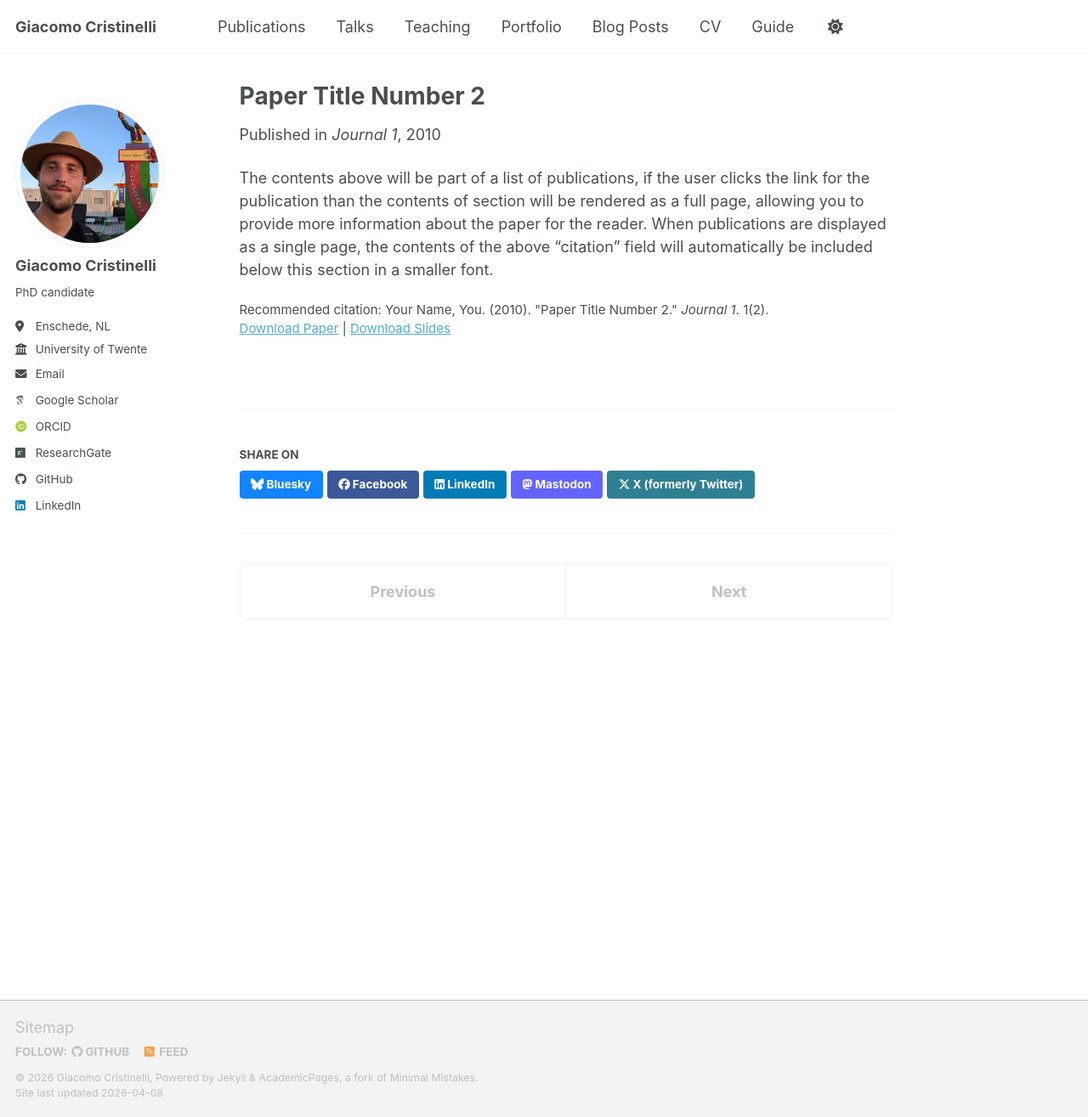
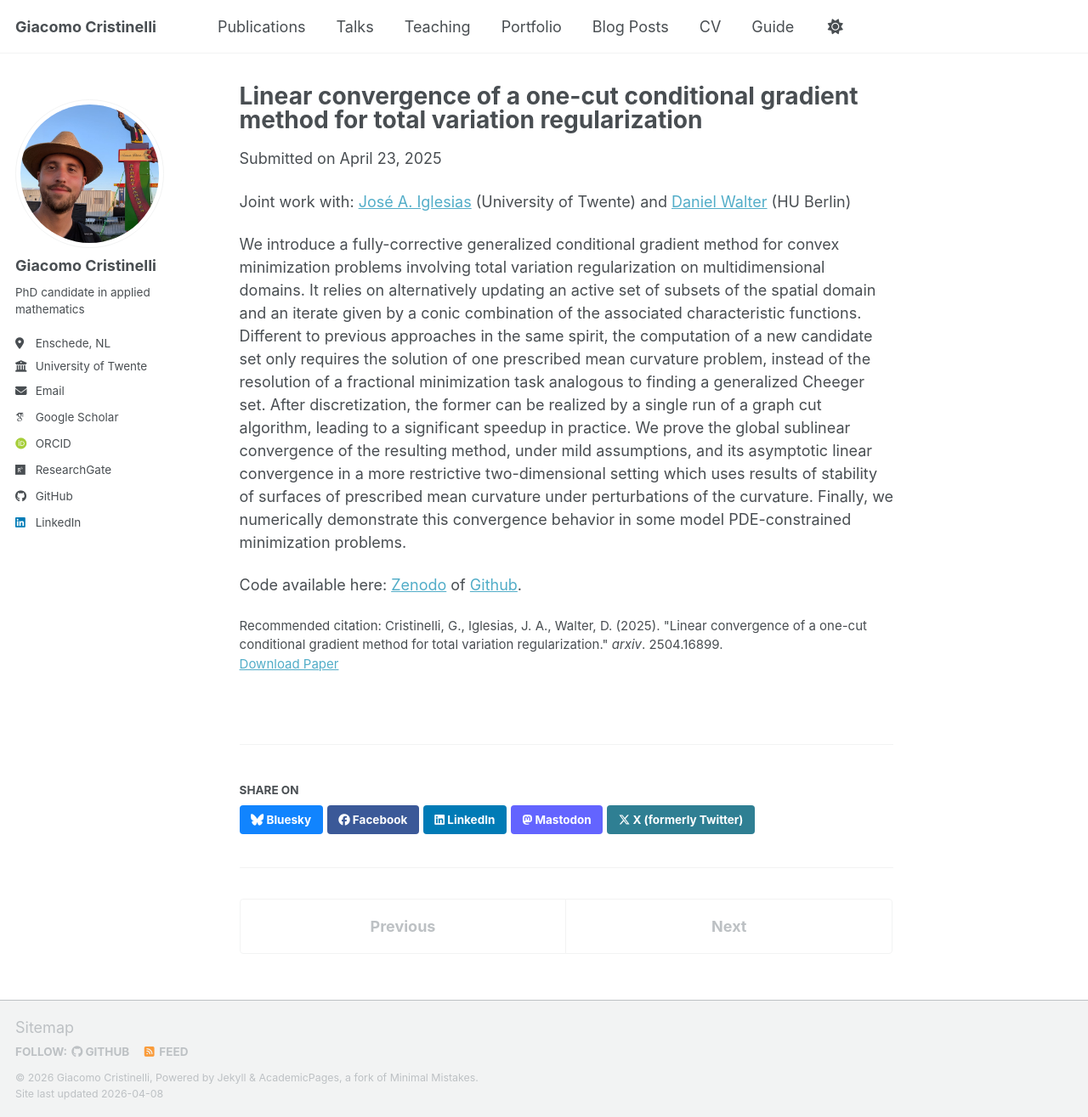
Before and after one commit to gcristinelli/gcristinelli.github.io, a Jekyll site: the page built from _publications/LinearGCG.md, in a window 1280 px wide and 1315 px high. Shown: the whole window at 85% size. Built offline with Jekyll 4.4.1, drawn with Linux system fonts in a browser that asks for light colours; some web fonts are replaced; a script bundle is joined from its source files by our own code; library files that are not in the unit come from our copies.

Commit message:
publication update

```diff
--- a/_config.yml
+++ b/_config.yml
@@ -26,7 +26,7 @@ author:
   avatar           : "profile.png"
   name             : "Giacomo Cristinelli"
   pronouns         : # example: "she/her"
-  bio              : "PhD candidate"
+  bio              : "PhD candidate in applied mathematics"
   location         : "Enschede, NL"
   employer         : "University of Twente"
   uri              : # URL
@@ -89,7 +89,7 @@ publication_category:
   manuscripts:
     title: 'Journal Articles'
   conferences:
-    title: 'Conference Papers'
+    title: 'Preprints'
 
 # Site Settings
 teaser                   :  # filename of teaser fallback teaser image placed in /images/ for social media previews
--- a/_layouts/single.html
+++ b/_layouts/single.html
@@ -36,8 +36,12 @@ layout: default
 
         {% if page.collection == 'teaching' %}
           <p> {{ page.type }}, <i>{{ page.venue }}</i>, {{ page.date | default: "1900-01-01" | date: "%Y" }} </p>
-        {% elsif page.venue and page.date %}
-          <p>Published in <i>{{ page.venue }}</i>, {{ page.date | default: "1900-01-01" | date: "%Y" }} </p>
+          {% elsif page.collection == 'publications' %}
+          {% if page.category == 'conferences' %}
+            <p>Submitted on {{ page.date | default: "1900-01-01" | date: "%B %d, %Y" }}</p>
+          {% else %}
+            <p>Published in <i>{{ page.venue }}</i>, {{ page.date | default: "1900-01-01" | date: "%Y" }}</p>
+          {% endif %}
         {% elsif page.date %}
           <p class="page__date"><strong><i class="fa fa-fw fa-calendar" aria-hidden="true"></i> {{ site.data.ui-text[site.locale].date_label | default: "Published:" }}</strong> <time datetime="{{ page.date | date_to_xmlschema }}">{{ page.date | default: "1900-01-01" | date: "%B %d, %Y" }}</time></p>
         {% endif %}
--- a/_publications/2010-10-01-paper-title-number-2.md
+++ /dev/null
@@ -1,14 +0,0 @@
----
-title: "Paper Title Number 2"
-collection: publications
-category: manuscripts
-permalink: /publication/2010-10-01-paper-title-number-2
-excerpt: 'This paper is about the number 2. The number 3 is left for future work.'
-date: 2010-10-01
-venue: 'Journal 1'
-slidesurl: 'https://academicpages.github.io/files/slides2.pdf'
-paperurl: 'https://academicpages.github.io/files/paper2.pdf'
-citation: 'Your Name, You. (2010). &quot;Paper Title Number 2.&quot; <i>Journal 1</i>. 1(2).'
----
-
-The contents above will be part of a list of publications, if the user clicks the link for the publication than the contents of section will be rendered as a full page, allowing you to provide more information about the paper for the reader. When publications are displayed as a single page, the contents of the above "citation" field will automatically be included below this section in a smaller font.
--- /dev/null
+++ b/_publications/LinearGCG.md
@@ -0,0 +1,17 @@
+---
+title: "Linear convergence of a one-cut conditional gradient method for total variation regularization"
+collection: publications
+category: conferences
+permalink: /publication/2010-10-01-paper-title-number-2
+excerpt: 'Joint work with: [José A. Iglesias](https://scholar.google.com/citations?user=SGkCSwUAAAAJ&hl=de) (University of Twente) and [Daniel Walter](https://scholar.google.com/citations?user=4dP_d_wAAAAJ&hl=de) (HU Berlin)'
+date: 2025-04-23
+venue: 'Arxiv'
+#slidesurl: 'https://academicpages.github.io/files/slides2.pdf'
+paperurl: 'https://arxiv.org/pdf/2504.16899'
+citation: 'Cristinelli, G., Iglesias, J. A., Walter, D. (2025). &quot;Linear convergence of a one-cut conditional gradient method for total variation regularization.&quot; <i>arxiv</i>. 2504.16899.'
+---
+Joint work with: [José A. Iglesias](https://scholar.google.com/citations?user=SGkCSwUAAAAJ&hl=de) (University of Twente) and [Daniel Walter](https://scholar.google.com/citations?user=4dP_d_wAAAAJ&hl=de) (HU Berlin)
+
+We introduce a fully-corrective generalized conditional gradient method for convex minimization problems involving total variation regularization on multidimensional domains. It relies on alternatively updating an active set of subsets of the spatial domain and an iterate given by a conic combination of the associated characteristic functions. Different to previous approaches in the same spirit, the computation of a new candidate set only requires the solution of one prescribed mean curvature problem, instead of the resolution of a fractional minimization task analogous to finding a generalized Cheeger set. After discretization, the former can be realized by a single run of a graph cut algorithm, leading to a significant speedup in practice. We prove the global sublinear convergence of the resulting method, under mild assumptions, and its asymptotic linear convergence in a more restrictive two-dimensional setting which uses results of stability of surfaces of prescribed mean curvature under perturbations of the curvature. Finally, we numerically demonstrate this convergence behavior in some model PDE-constrained minimization problems.
+
+Code available here: [Zenodo](https://zenodo.org/records/15231158) of [Github](https://github.com/gcristinelli/One-cut-conditional-gradient).
```
Also changed, not shown: _includes/archive-single.html (+6 -2 lines), _publications/2015-10-01-paper-title-number-3.md (deleted, +0 -14 lines), _publications/2024-02-17-paper-title-number-4.md (deleted, +0 -13 lines), _publications/2025-06-08-paper-title-number-5.md (deleted, +0 -13 lines), _publications/GalerkinGCG.md (renamed from _publications/2009-10-01-paper-title-number-1.md, +2 -2 lines), _publications/LoopsWFR.md (added, +15 -0 lines).
